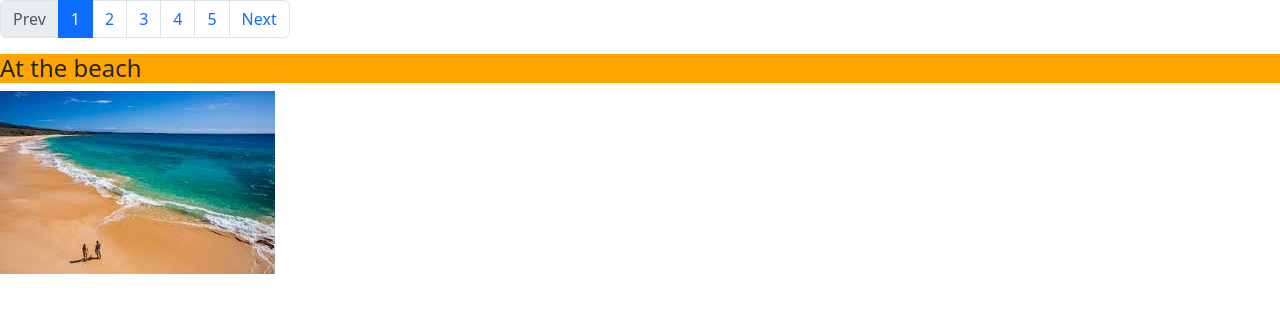
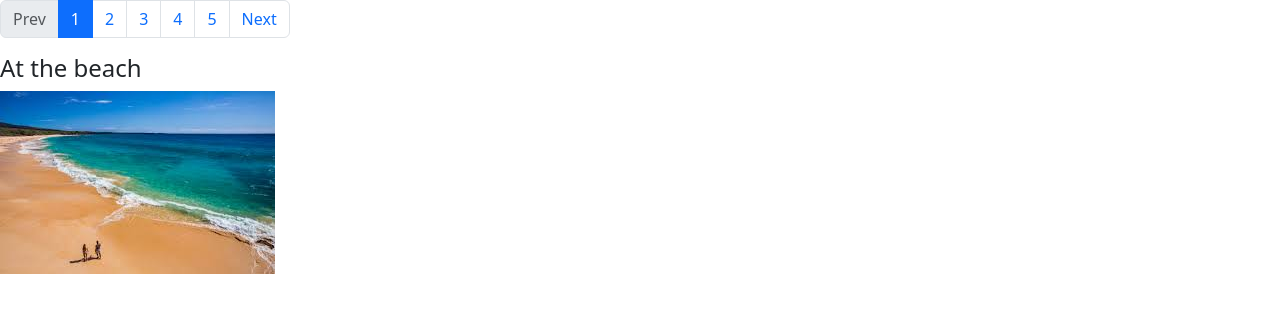
Before and after one commit to DeanPhillipsOKC/training-ng-directives, an Angular app: page / in a window 1280 px wide. Shown: the top 312 px of the page. Built offline with nearby package versions, Linux system fonts and the light colour scheme.

Commit message:
81. Communicating Properties to Directives

```diff
--- a/src/app/app.component.html
+++ b/src/app/app.component.html
@@ -19,6 +19,6 @@
 </nav>
 
 <div>
-  <h4 appClass>{{ images[currentPage].title }}</h4>
+  <h4 appClass [backgroundColor]=" 'red' ">{{ images[currentPage].title }}</h4>
   <img [src]="images[currentPage].url" class="img-fluid">
 </div>
--- a/src/app/class.directive.ts
+++ b/src/app/class.directive.ts
@@ -1,13 +1,15 @@
-import { Directive, ElementRef } from '@angular/core';
+import { Directive, ElementRef, Input } from '@angular/core';
 
 @Directive({
   selector: '[appClass]',
   standalone: true
 })
 export class ClassDirective {
+  @Input() backgroundColor!: string;
 
   constructor(private element: ElementRef) {
-    this.element.nativeElement.style.backgroundColor = 'orange'
+    // Doesn't work yet!  Check next commit
+    this.element.nativeElement.style.backgroundColor = this.backgroundColor
    }
 
 }
```
